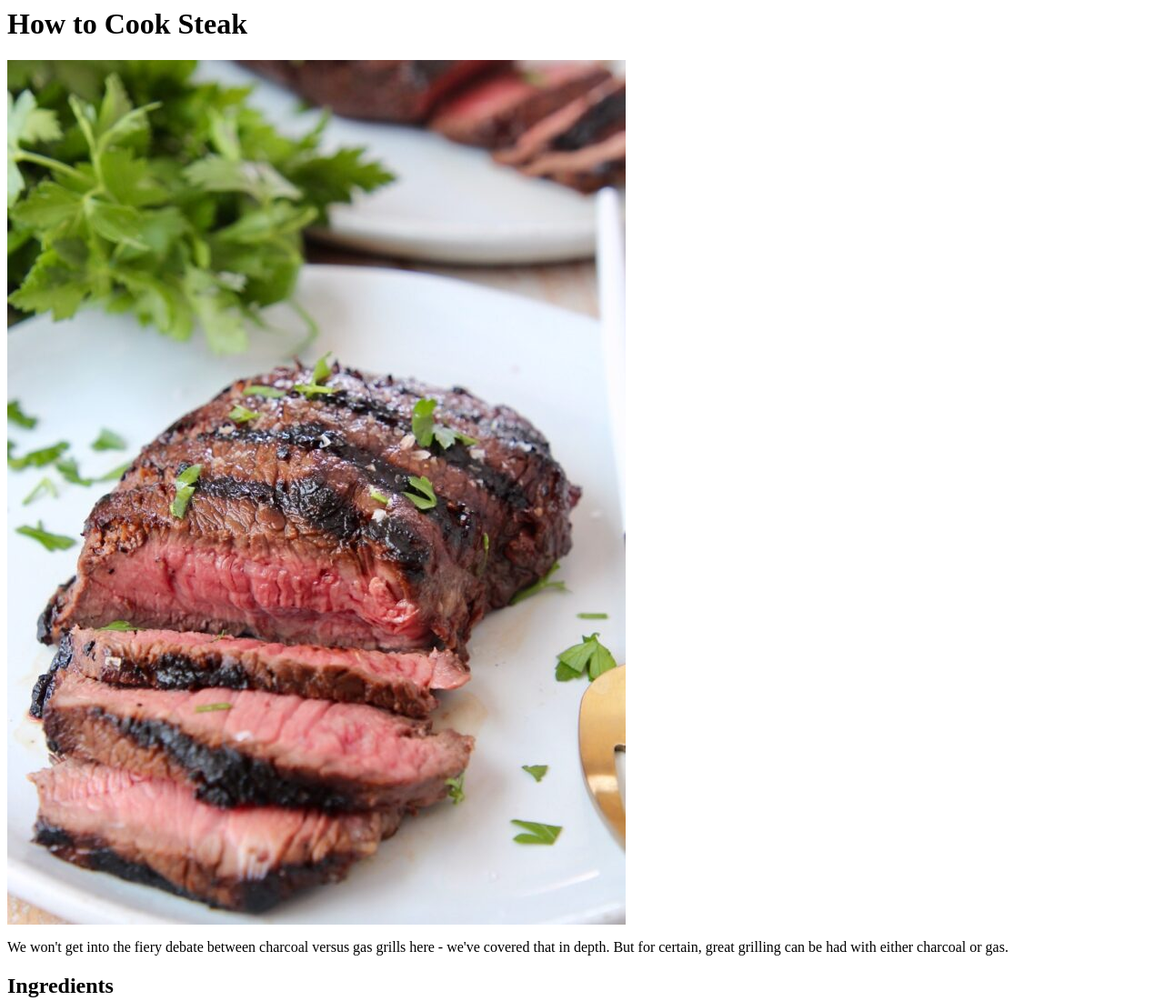
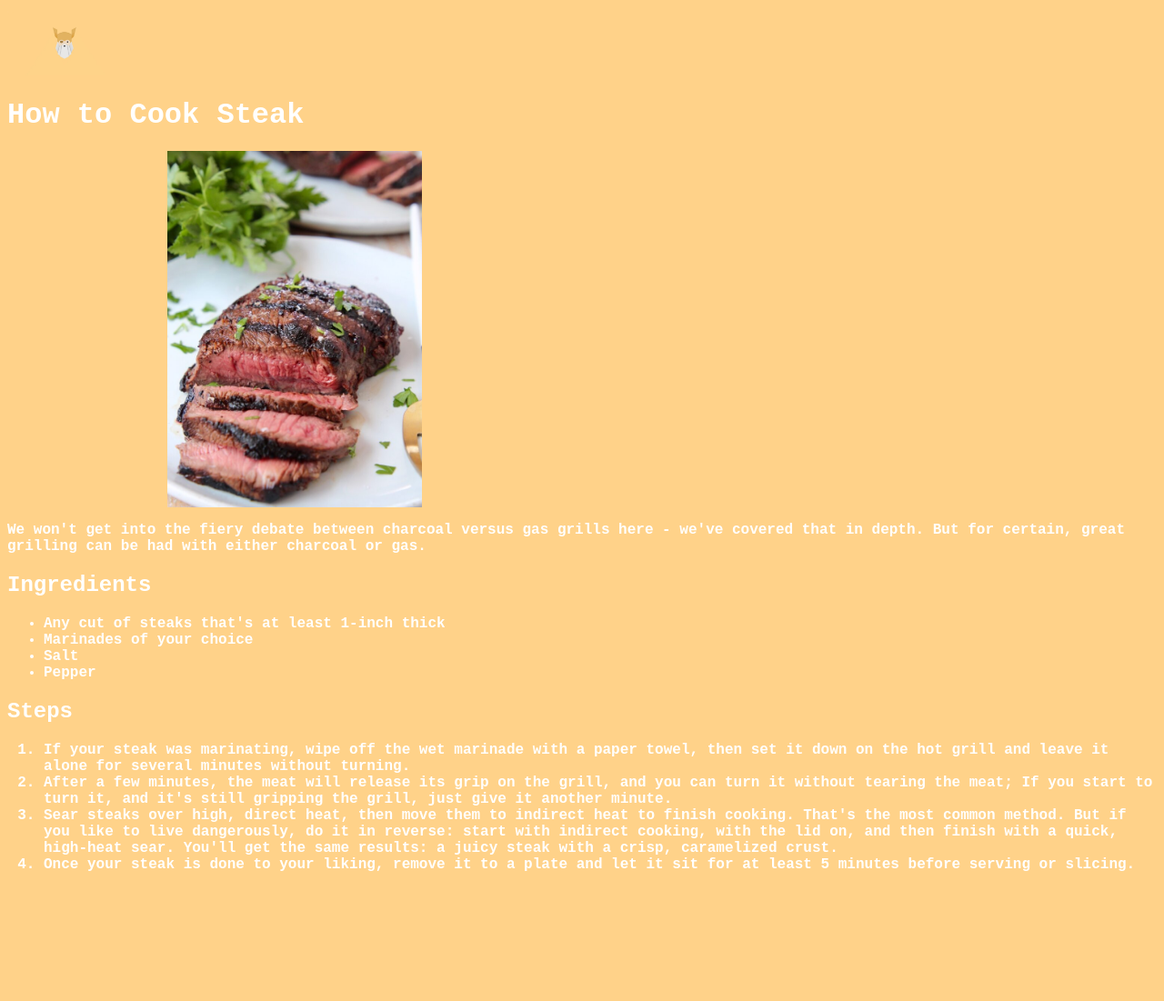
Before and after one commit to Myth428/odin-recipes, a plain HTML site: page recipes/steak.html in a window 1280 px wide. Shown: the top 1101 px of the page at 91% size. After the commit the page ends 976 px from the top, so only its background shows below. Drawn offline with Linux system fonts and the light colour scheme.

Commit message:
added classes and odin img to steak.html and made and stylized steak.css

```diff
--- /dev/null
+++ b/recipes/steak.css
@@ -0,0 +1,25 @@
+html {
+    background-color: #ffd289
+}
+
+#steak-img {
+    height: 50%;
+    width: 50%;
+    object-fit: scale-down;
+    position: left;
+
+}
+
+#odin-logo {
+    height: 10%;
+    width: 10%;
+    object-fit: scale-down;
+    position: relative;
+
+}
+
+.text {
+    color: #ffffff;
+    font-weight: bold;
+    font-family: 'Courier New', Courier, monospace;
+}
--- a/recipes/steak.html
+++ b/recipes/steak.html
@@ -4,24 +4,26 @@
     <meta http-equiv="X-UA-Compatible" content="IE=edge">
     <meta name="viewport" content="width=device-width, initial-scale=1.0">
     <title>steak</title>
+    <link rel="stylesheet" href="steak.css"/>
 </head>
 <body>
-    <h1>How to Cook Steak</h1>
-    <img src="../steak-marinade-17-680x951.jpg">
-    <p>We won't get into the fiery debate between charcoal versus gas grills here - we've covered that in depth. But for certain, great grilling can be had with either charcoal or gas.</p>
-    <H2>Ingredients</H2>
+    <img id="odin-logo" src="../THE-ODIN-PROJECT-Training-Resources.webp">
+    <h1 class="text">How to Cook Steak</h1>
+    <img id="steak-img" src="../steak-marinade-17-680x951.jpg">
+    <p class="text">We won't get into the fiery debate between charcoal versus gas grills here - we've covered that in depth. But for certain, great grilling can be had with either charcoal or gas.</p>
+    <H2 class="text">Ingredients</H2>
         <ul>
-            <li>Any cut of steaks that's at least 1-inch thick</li>
-            <li>Marinades of your choice</l1>
-            <li>Salt</li>
-            <li>Pepper</li>
+            <li class="text">Any cut of steaks that's at least 1-inch thick</li>
+            <li class="text">Marinades of your choice</l1>
+            <li class="text">Salt</li>
+            <li class="text">Pepper</li>
         </ul>
-    <h2>Steps</h2>
+    <h2 class="text">Steps</h2>
         <ol>
-            <li>If your steak was marinating, wipe off the wet marinade with a paper towel, then set it down on the hot grill and leave it alone for several minutes without turning.</li>
-            <li>After a few minutes, the meat will release its grip on the grill, and you can turn it without tearing the meat; If you start to turn it, and it's still gripping the grill, just give it another minute.</li>
-            <li>Sear steaks over high, direct heat, then move them to indirect heat to finish cooking. That's the most common method. But if you like to live dangerously, do it in reverse: start with indirect cooking, with the lid on, and then finish with a quick, high-heat sear. You'll get the same results: a juicy steak with a crisp, caramelized crust.</li>
-            <li>Once your steak is done to your liking, remove it to a plate and let it sit for at least 5 minutes before serving or slicing.</li>
+            <li class="text">If your steak was marinating, wipe off the wet marinade with a paper towel, then set it down on the hot grill and leave it alone for several minutes without turning.</li>
+            <li class="text">After a few minutes, the meat will release its grip on the grill, and you can turn it without tearing the meat; If you start to turn it, and it's still gripping the grill, just give it another minute.</li>
+            <li class="text">Sear steaks over high, direct heat, then move them to indirect heat to finish cooking. That's the most common method. But if you like to live dangerously, do it in reverse: start with indirect cooking, with the lid on, and then finish with a quick, high-heat sear. You'll get the same results: a juicy steak with a crisp, caramelized crust.</li>
+            <li class="text">Once your steak is done to your liking, remove it to a plate and let it sit for at least 5 minutes before serving or slicing.</li>
         </ol>
 </body>
 </html>
```
